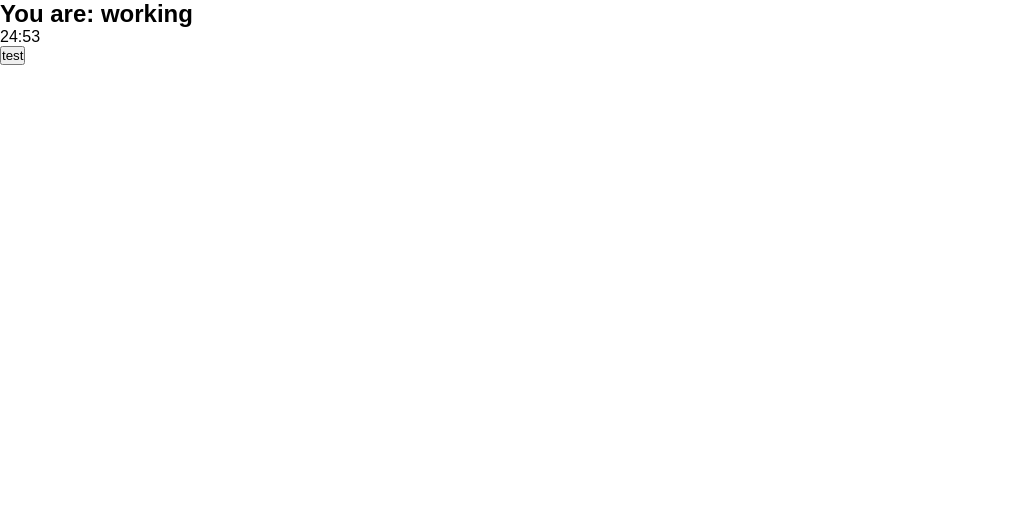
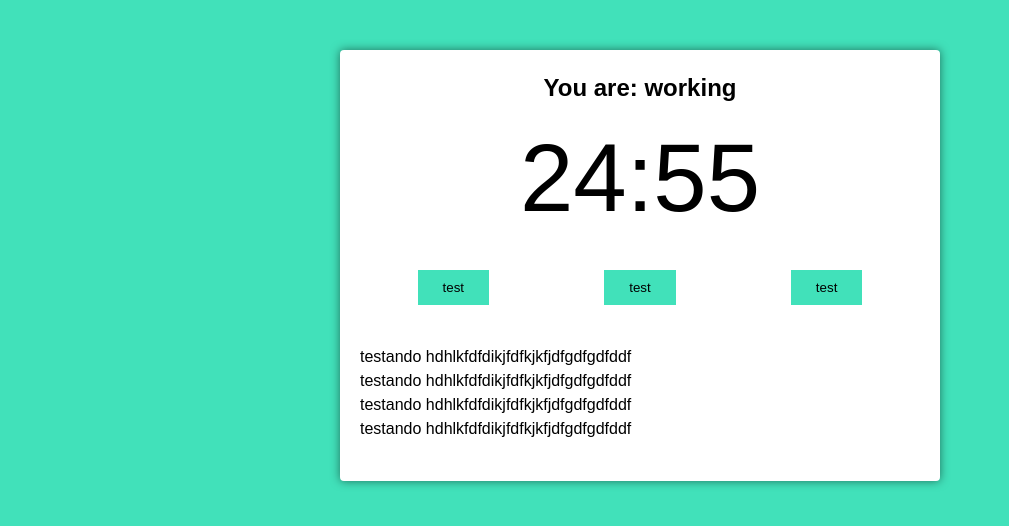
Before and after one commit to gillsonpassos/TYPESCRIPT-POMODORO-REACT, a React (Create React App) app: page / in a window 1280 px wide. Shown: the top 526 px of the page, without its empty margins (0-1009 px from the left). Built offline with nearby package versions, Linux system fonts and the light colour scheme.

Commit message:
Configurando CSS

```diff
--- a/src/App.tsx
+++ b/src/App.tsx
@@ -3,8 +3,13 @@
 
 function App(): JSX.Element {
   return (
-    <div className="App">
-      <PomodoroTimer defaultPomodoroTime={1500} />
+    <div className="container">
+      <PomodoroTimer
+        pomodoroTime={1500}
+        shortRestTime={300}
+        longRestTime={900}
+        cycles={4}
+      />
     </div>
   );
 }
--- a/src/components/pomodoro-timer.tsx
+++ b/src/components/pomodoro-timer.tsx
@@ -4,11 +4,14 @@
 import { Timer } from './timer';
 
 interface Props {
-  defaultPomodoroTime: number;
+  pomodoroTime: number;
+  shortRestTime: number;
+  longRestTime: number;
+  cycles: number;
 }
 
 export function PomodoroTimer(props: Props): JSX.Element {
-  const [mainTime, setMainTime] = React.useState(props.defaultPomodoroTime);
+  const [mainTime, setMainTime] = React.useState(props.pomodoroTime);
 
   useInterval(() => {
     setMainTime(mainTime - 1);
@@ -18,7 +21,18 @@
     <div className="pomodoro">
       <h2>You are: working</h2>
       <Timer mainTime={mainTime} />
-      <Button text="test" onClick={() => console.log(1)}></Button>
+      <div className="controls">
+        <Button text="test" onClick={() => console.log(1)}></Button>
+        <Button text="test" onClick={() => console.log(1)}></Button>
+        <Button text="test" onClick={() => console.log(1)}></Button>
+      </div>
+
+      <div className="details">
+        <p>testando hdhlkfdfdikjfdfkjkfjdfgdfgdfddf</p>
+        <p>testando hdhlkfdfdikjfdfkjkfjdfgdfgdfddf</p>
+        <p>testando hdhlkfdfdikjfdfkjkfjdfgdfgdfddf</p>
+        <p>testando hdhlkfdfdikjfdfkjkfjdfgdfgdfddf</p>
+      </div>
     </div>
   );
 }
--- a/src/index.css
+++ b/src/index.css
@@ -7,4 +7,63 @@
 
 body {
   font-family: sans-serif;
+  background: #41e1ba;
+  transform: background-color 300ms ease-in-out;
+  line-height: 1.5;
 }
+
+.container {
+  max-width: 640px;
+  margin: 0 auto;
+}
+
+.working {
+  background: #ef5d50;
+}
+
+.hidden {
+  display: none;
+}
+
+.pomodoro {
+  background: #fff;
+  margin: 50px 20px;
+  padding: 20px;
+  border-radius: 4px;
+  box-shadow: 0 0 10px rgba(0, 0, 0, 0.5);
+}
+
+.pomodoro h2 {
+  font-size: 24px;
+  text-align: center;
+}
+
+.pomodoro .timer {
+  font-size: 6rem;
+  text-align: center;
+}
+
+.pomodoro .controls {
+  display: flex;
+  align-items: center;
+  justify-content: space-evenly;
+}
+
+.pomodoro button {
+  background: #41e1ba;
+  border: none;
+  cursor: pointer;
+  padding: 10px 25px;
+  color: #000;
+  transition: background-color 300ms ease-in-out;
+  margin: 20px auto;
+}
+
+.working .pomodoro button {
+  background: #ef5d50;
+  color: #fff;
+}
+
+.pomodoro .details {
+  margin: 20px 0;
+}
```
